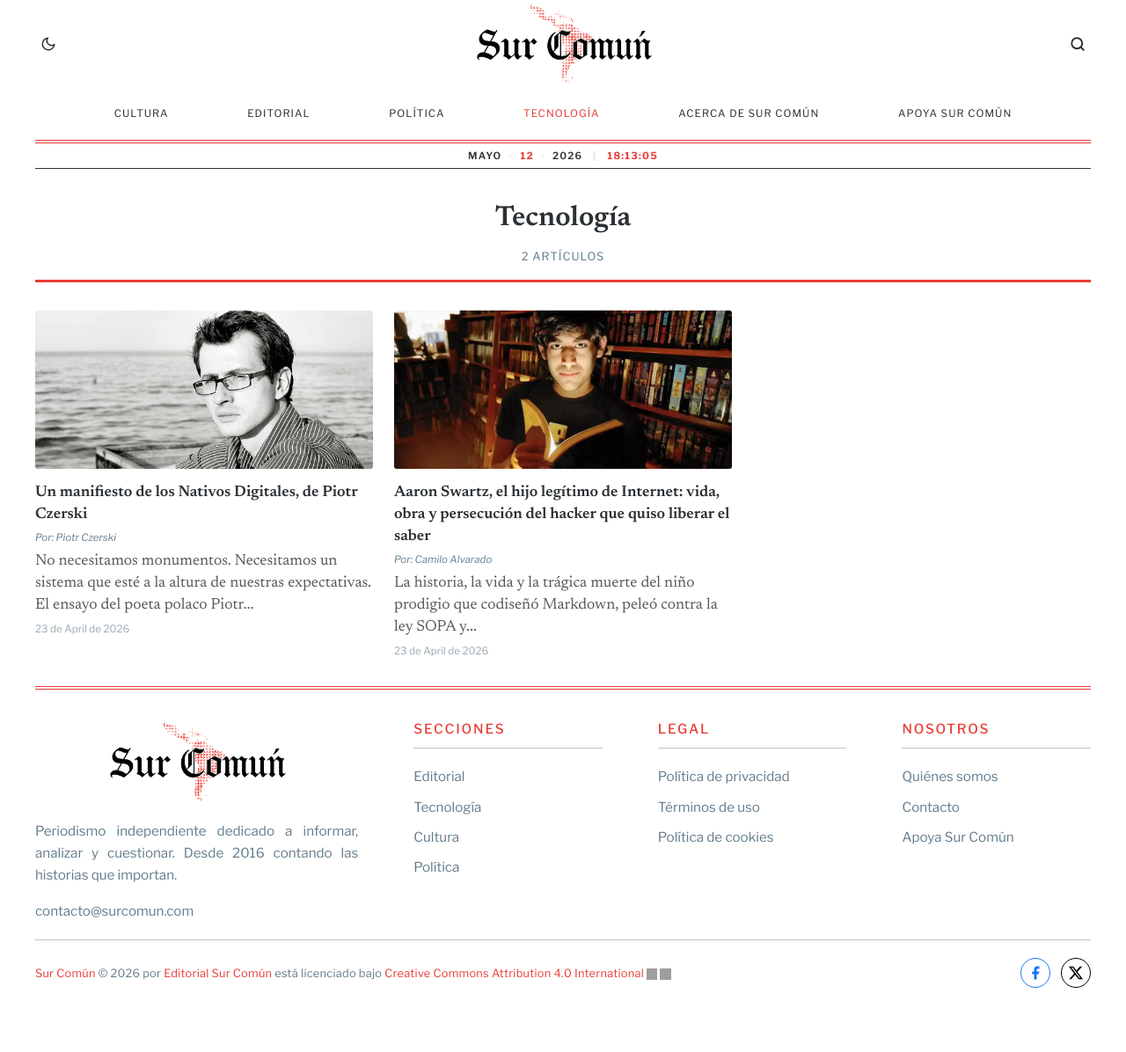
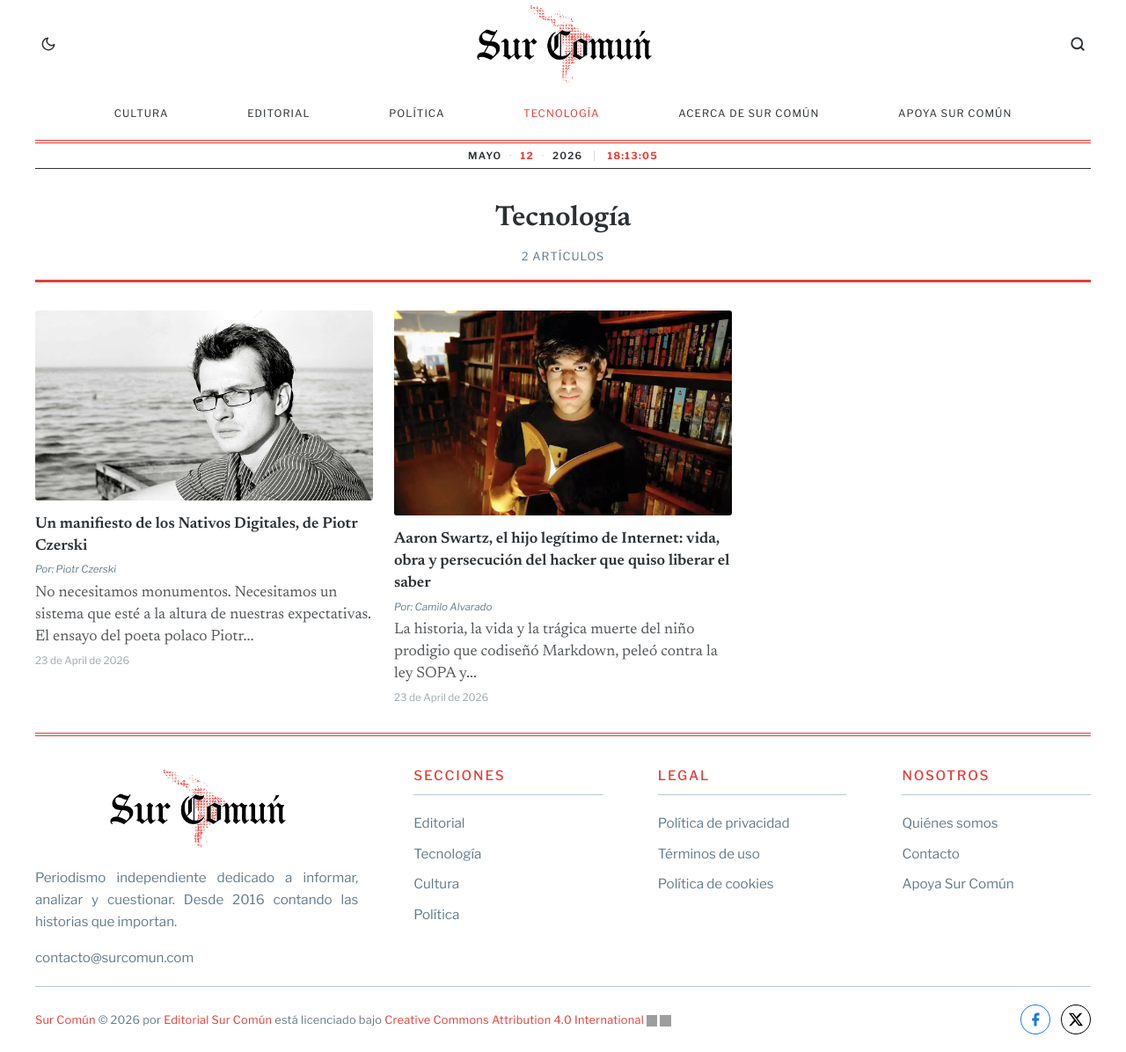
Before and after one commit to camilo78/surcomun.github.io, a Jekyll site: the page built from categorias/tecnologia.md, in a window 1280 px wide. Shown: the whole page at 88% size. Built offline with Jekyll 4.4.1, drawn with Linux system fonts in a browser that asks for light colours; some web fonts are replaced; before the commit the page ends 1143 px from its top, so only the background shows below that; grey boxes are pictures that could not be loaded.

Commit message:
Ajustar estilos de imágenes en publicaciones: eliminar altura fija y modificar transiciones

```diff
--- a/_sass/minima/custom-styles.scss
+++ b/_sass/minima/custom-styles.scss
@@ -1016,7 +1016,6 @@
 .editorial-feature {
   display: grid;
   grid-template-columns: 1fr 1fr;
-  min-height: 420px;
   margin-bottom: 2rem;
   //border-bottom: 3px solid #E93C35;
 
@@ -1030,19 +1029,17 @@
 
   &__img-link {
     display: block;
-    overflow: hidden;
     flex: 1;
     line-height: 0;
   }
 
   &__img {
     width: 100%;
-    height: 100%;
-    object-fit: cover;
+    height: auto;
     display: block;
-    transition: transform 0.4s ease;
-
-    &:hover { transform: scale(1.03); }
+    transition: opacity 0.2s;
+
+    &:hover { opacity: 0.9; }
   }
 
   &__caption {
@@ -1232,8 +1229,7 @@
 
   &__img {
     width: 100%;
-    aspect-ratio: 16 / 9;
-    object-fit: contain;
+    height: auto;
     display: block;
     transition: opacity 0.2s;
     &:hover { opacity: 0.85; }
@@ -1417,7 +1413,7 @@
 
 .latest-grid .news-card__img {
   width: 100%;
-  height: 180px;
+  height: auto;
 }
 
 // ── Label de fecha ──
```
